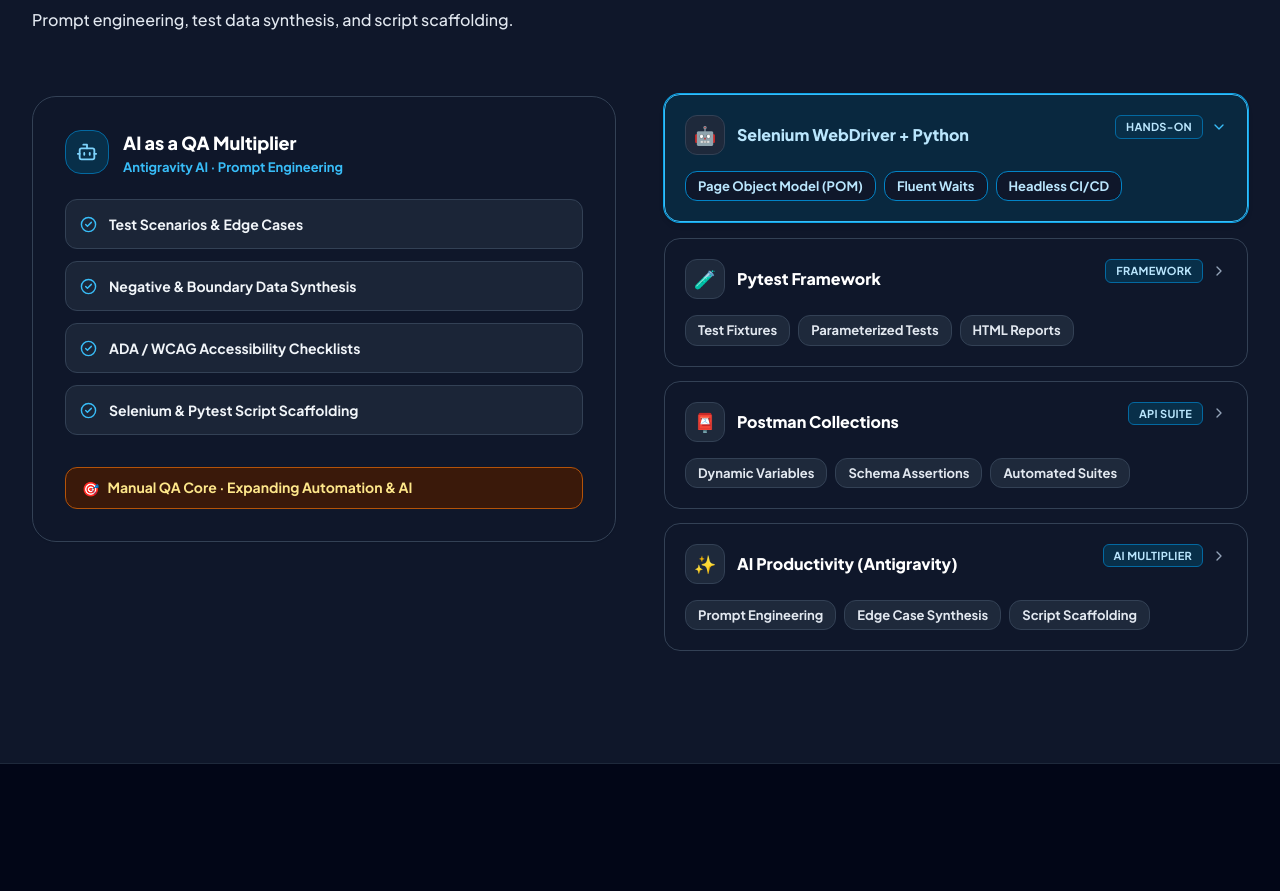
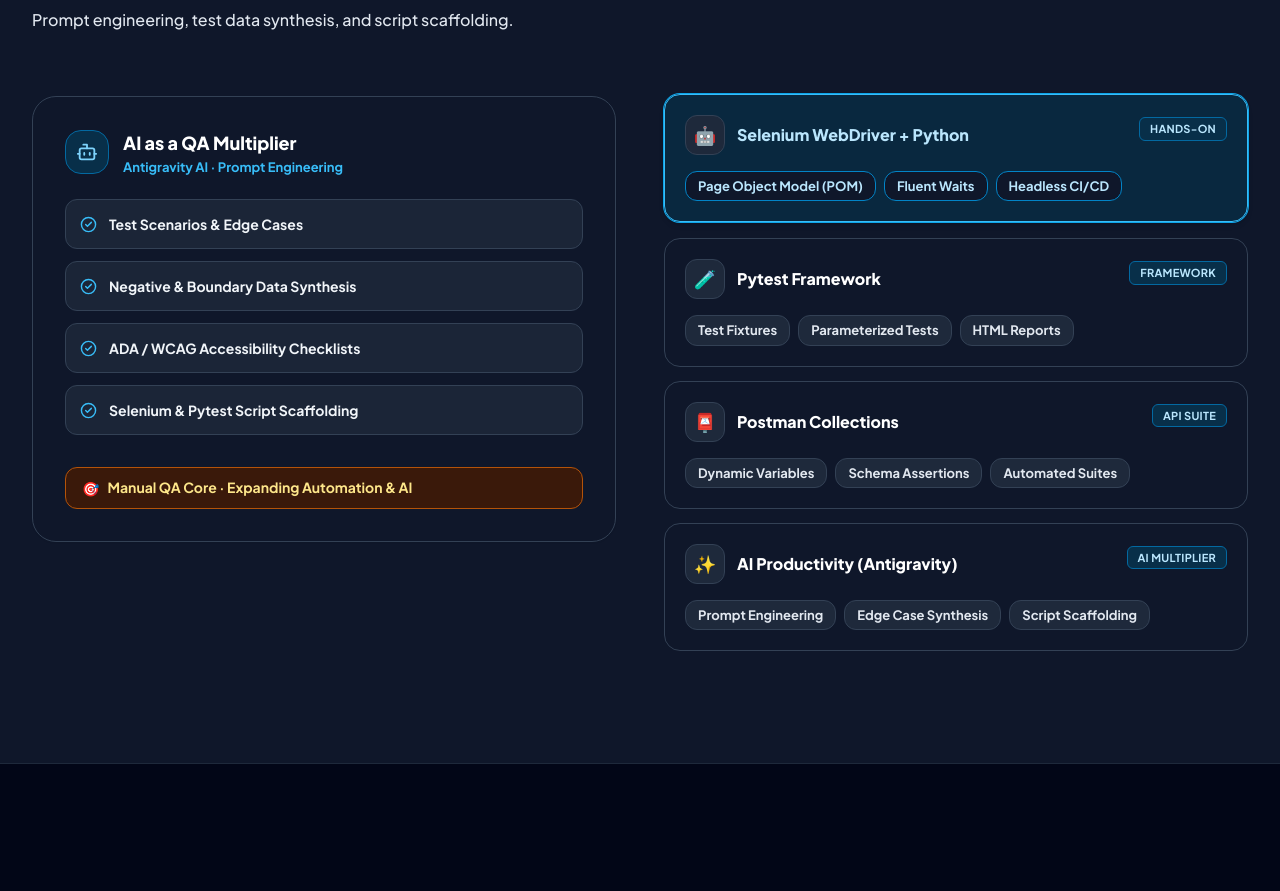
Before and after one commit to DhavalMK15/Dhaval-M-Kotak-QA-Engineer, a React (Vite) app: page / in a window 1280 px wide. Shown: the part 1949-2840 px from the top of the page. Built offline with nearby package versions, Linux system fonts and the light colour scheme.

Commit message:
refactor(ui): remove unnecessary chevron arrows from AI Automation pillar cards

```diff
--- a/src/components/AIAutomation.jsx
+++ b/src/components/AIAutomation.jsx
@@ -1,5 +1,5 @@
 import { useState } from 'react'
-import { Bot, Sparkles, CheckCircle2, ChevronRight, Terminal, Cpu } from 'lucide-react'
+import { Bot, Sparkles, CheckCircle2 } from 'lucide-react'
 
 const AI_WORKFLOWS = [
   'Test Scenarios & Edge Cases',
@@ -126,16 +126,10 @@
                       : 'bg-white dark:bg-slate-900 border-slate-300 dark:border-slate-700 hover:bg-slate-50 dark:hover:bg-slate-800/80 hover:border-sky-400 dark:hover:border-slate-600 sm:hover:translate-x-1'
                   }`}
                 >
-                  <div className="flex items-start justify-between gap-3 mb-3">
-                    <div className="flex items-center gap-3 min-w-0 flex-1">
+                  <div className="flex items-start justify-between gap-2.5 sm:gap-3 mb-3">
+                    <div className="flex items-center gap-2.5 sm:gap-3 min-w-0 flex-1">
                       <div className="w-10 h-10 rounded-xl bg-slate-100 dark:bg-slate-800 border border-slate-300 dark:border-slate-700 flex items-center justify-center text-lg flex-shrink-0 shadow-2xs group-hover:scale-110 group-hover:-rotate-6 transition-all duration-300">
                         {p.icon}
-                      </div>
-                      <div className="min-w-0 flex-1">
-                        <div className="flex items-center gap-1.5 mb-1 sm:hidden">
-                          <span className="text-[10px] font-bold px-2 py-0.5 rounded-md bg-sky-100 dark:bg-sky-950 text-sky-800 dark:text-sky-200 border border-sky-300 dark:border-sky-700 uppercase tracking-wide">
-                            {p.badge}
-                          </span>
                       </div>
                       <h3 className={`text-sm sm:text-base font-extrabold leading-snug transition-colors duration-200 break-words ${
                         isSelected
@@ -145,17 +139,10 @@
                         {p.title}
                       </h3>
                     </div>
-                    </div>
 
-                    <div className="flex items-center gap-2 flex-shrink-0 mt-0.5 sm:mt-0">
-                      <span className="hidden sm:inline-block text-[11px] font-bold px-2.5 py-0.5 rounded-md bg-sky-100 dark:bg-sky-950 text-sky-800 dark:text-sky-200 border border-sky-300 dark:border-sky-700 uppercase tracking-wide">
+                    <span className="text-[10px] sm:text-[11px] font-bold px-2 sm:px-2.5 py-0.5 rounded-md bg-sky-100 dark:bg-sky-950 text-sky-800 dark:text-sky-200 border border-sky-300 dark:border-sky-700 uppercase tracking-wide flex-shrink-0 mt-0.5">
                       {p.badge}
                     </span>
-                      <ChevronRight
-                        size={16}
-                        className={`transition-all duration-200 ${isSelected ? 'rotate-90 text-sky-600 dark:text-sky-400' : 'text-slate-500 dark:text-slate-400 group-hover:translate-x-1 group-hover:text-sky-600'}`}
-                      />
-                    </div>
                   </div>
 
                   {/* Clean Keyword Chips with responsive wrapping */}
```
Lines whose indentation alone changed are shown as unchanged.
